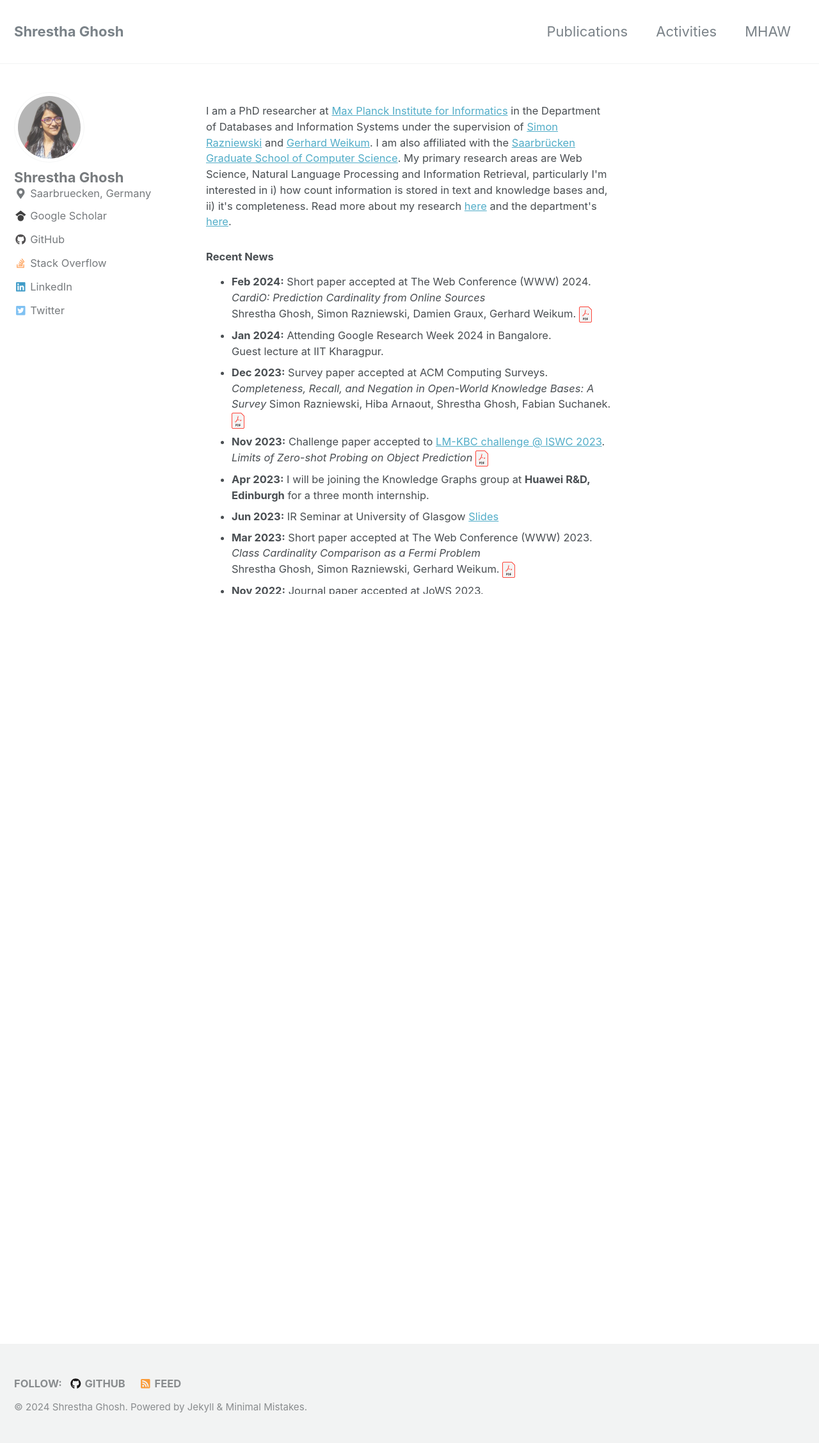
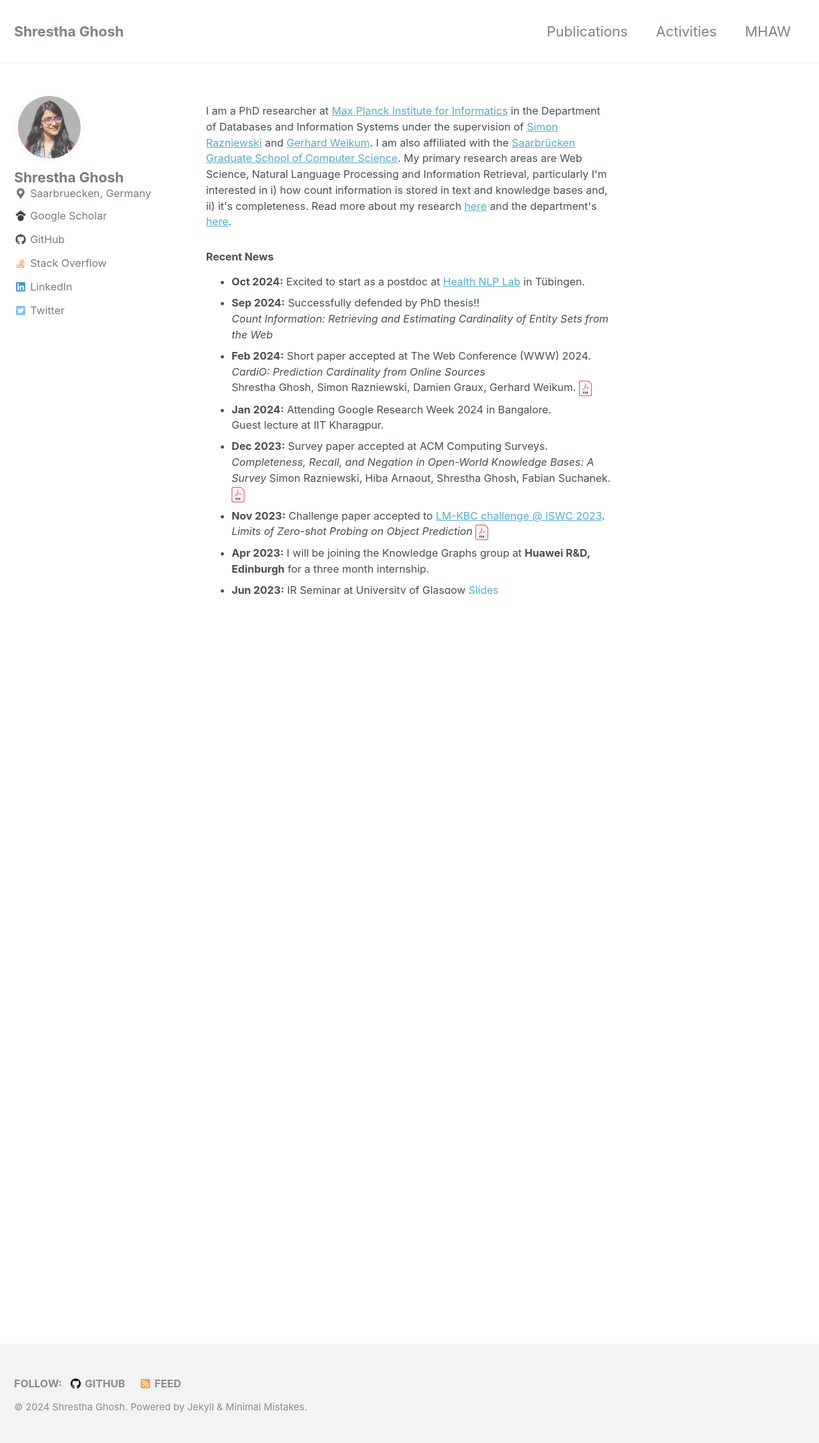
Before and after one commit to ghoshs/ghoshs.github.io, a Jekyll site: the page built from index.html, in a window 1280 px wide. Shown: the whole page at 64% size. Built offline with Jekyll 4.4.1, drawn with Linux system fonts in a browser that asks for light colours; nearby versions of some CDN libraries; the list of posts is cut into pages by our own code.

Commit message:
Update home.html

```diff
--- a/_layouts/home.html
+++ b/_layouts/home.html
@@ -14,6 +14,13 @@ layout: archive
 <h4>Recent News</h4>
 
 <ul class="small" style="height: 500px; overflow: auto;">
+  <li>
+	  <strong>Oct 2024:</strong> Excited to start as a postdoc at <a href="https://health-nlp.com/index.html">Health NLP Lab</a> in Tübingen.
+  </li>
+  <li>
+	  <strong>Sep 2024:</strong> Successfully defended by PhD thesis!! <br>
+	  <i>Count Information: Retrieving and Estimating Cardinality of Entity Sets from the Web</i>
+  </li>
   <li>
     <strong>Feb 2024:</strong> Short paper accepted at The Web Conference (WWW) 2024.<br>
     <i>CardiO: Prediction Cardinality from Online Sources</i><br>
```
